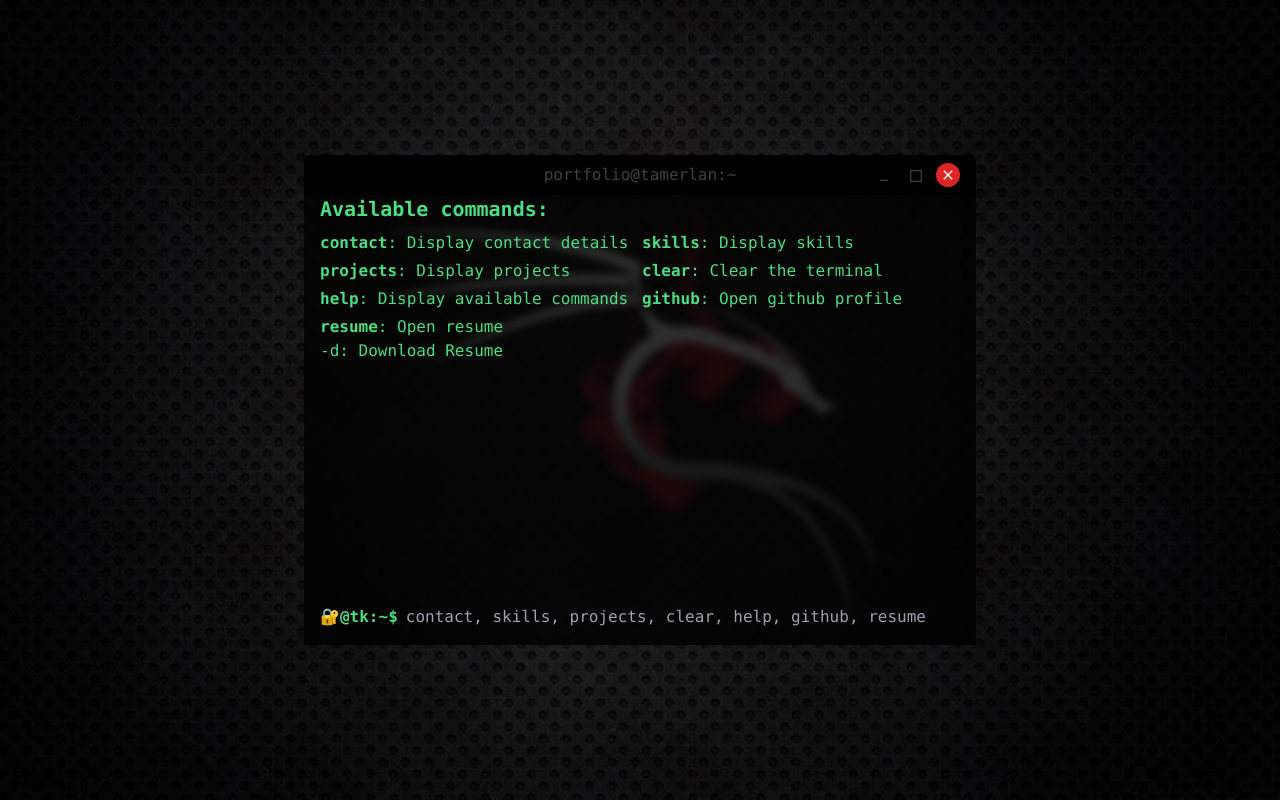
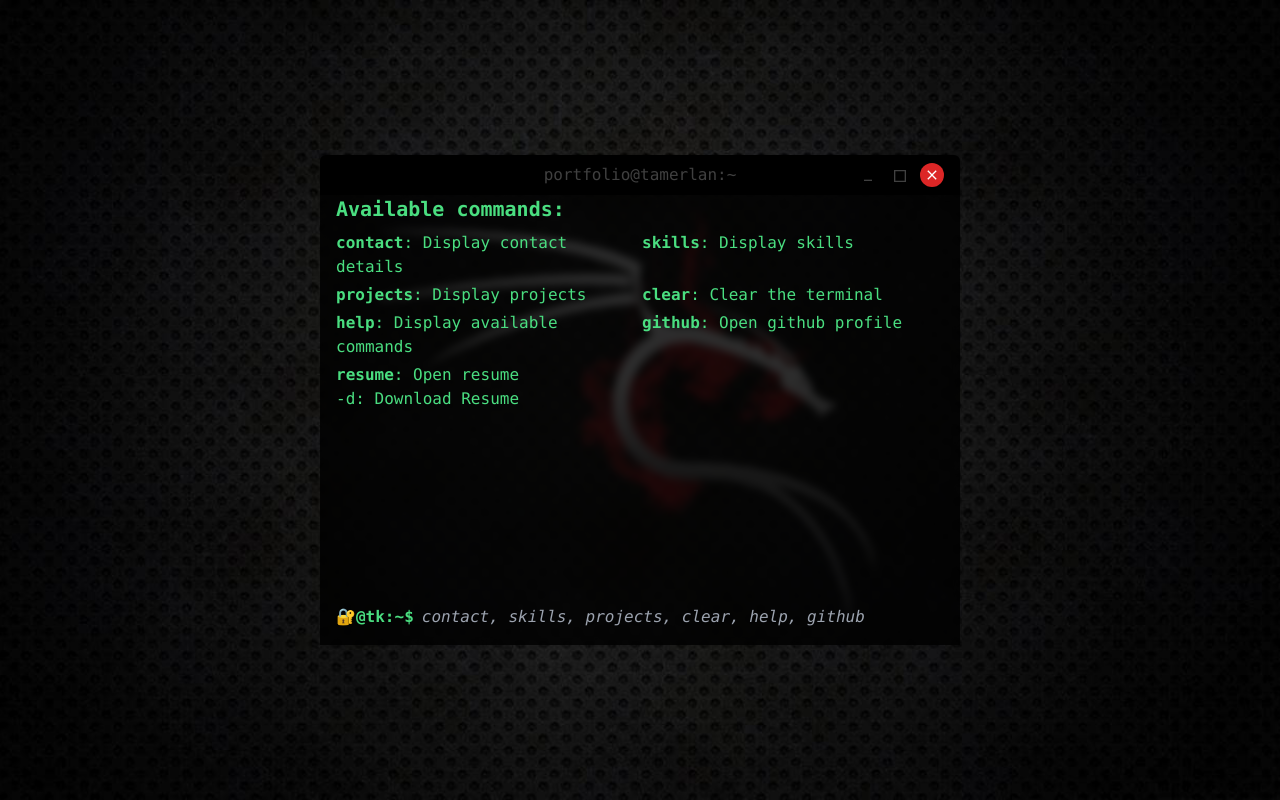
Before and after one commit to TamerlanK/portfolio-terminal, a React (Vite) app: page / in a window 1280 px wide. Built offline with nearby package versions, Linux system fonts and the light colour scheme.

Commit message:
Terminal splitted into Screeen and Input

```diff
--- a/package.json
+++ b/package.json
@@ -15,6 +15,7 @@
     "react-icons": "^5.0.1"
   },
   "devDependencies": {
+    "@types/fast-levenshtein": "^0.0.4",
     "@types/react": "^18.2.66",
     "@types/react-dom": "^18.2.22",
     "@typescript-eslint/eslint-plugin": "^7.2.0",
--- a/src/App.tsx
+++ b/src/App.tsx
@@ -1,12 +1,11 @@
-import Terminal from "./components/Terminal"
-import TerminalHeader from "./components/TerminalHeader"
+import { TerminalHeader, TerminalBody } from "./components"
 
 const App = () => {
   return (
     <main className="max-w-2xl mx-auto">
-      <div className="flex justify-center flex-col h-screen">
+      <div className="flex justify-center flex-col h-screen px-4">
         <TerminalHeader />
-        <Terminal />
+        <TerminalBody />
       </div>
     </main>
   )
--- a/src/components/Terminal.tsx
+++ /dev/null
@@ -1,65 +0,0 @@
-import React, { useCallback, useEffect, useMemo, useRef } from "react"
-import useCommandExecution from "../hooks/useCommandExecution"
-import useTerminalInput from "../hooks/useTerminalInput"
-import { commands } from "../lib/commands"
-
-const Terminal: React.FC = () => {
-  const { input, clearInput, handleInputChange, handleKeyDown, addToHistory } =
-    useTerminalInput()
-  const { output, handleCommand } = useCommandExecution()
-  const terminalRef = useRef<HTMLDivElement>(null)
-
-  const handleSubmit = useCallback(
-    (e: React.FormEvent<HTMLFormElement>) => {
-      e.preventDefault()
-      if (input.trim() !== ""){
-        handleCommand(input.trim())
-        addToHistory(input.trim())
-      }
-      clearInput()
-    },
-    [input, handleCommand, addToHistory, clearInput]
-  )
-
-  const placeholderText = useMemo(
-    () => commands.map((cmd) => cmd.name).join(", "),
-    []
-  )
-
-  useEffect(() => {
-    const terminal = terminalRef.current
-    if (terminal) {
-      terminal.scrollTop = terminal.scrollHeight
-    }
-  }, [output])
-
-  return (
-    <div className="bg-black/80 backdrop-blur-sm text-green-400 p-4 pt-0 font-mono w-full h-[450px] flex flex-col">
-      <div ref={terminalRef} className="flex-1 overflow-y-auto">
-        {output.map((element, index) => (
-          <div key={index} className="mb-1">
-            {element}
-          </div>
-        ))}
-      </div>
-      <form onSubmit={handleSubmit} className="flex">
-        <span className="text-green-400 font-bold">🔐@tk:~$</span>
-        <input
-          type="text"
-          value={input}
-          onChange={(e: React.ChangeEvent<HTMLInputElement>) =>
-            handleInputChange(e.target.value)
-          }
-          onKeyDown={(e: React.KeyboardEvent<HTMLInputElement>) =>
-            handleKeyDown(e)
-          }
-          placeholder={placeholderText}
-          className="bg-transparent text-green-400 outline-none border-none flex-1 ml-2"
-          autoFocus
-        />
-      </form>
-    </div>
-  )
-}
-
-export default Terminal
--- /dev/null
+++ b/src/components/TerminalBody.tsx
@@ -0,0 +1,40 @@
+import React from "react"
+import { TerminalInputField, TerminalScreen } from "."
+import useCommandExecution from "../hooks/useCommandExecution"
+import useTerminalInput from "../hooks/useTerminalInput"
+import { commands } from "../lib/commands"
+
+const TerminalBody = () => {
+  const { input, clearInput, handleInputChange, handleKeyDown, addToHistory } =
+    useTerminalInput()
+  const { output, handleCommand } = useCommandExecution()
+
+  const handleSubmit = (e: React.FormEvent<HTMLFormElement>) => {
+    e.preventDefault()
+    if (input.trim() !== "") {
+      handleCommand(input.trim())
+      addToHistory(input.trim())
+    }
+    clearInput()
+  }
+
+  const placeholderText = commands
+    .slice(0, 6)
+    .map((cmd) => cmd.name)
+    .join(", ")
+
+  return (
+    <div className="bg-black/80 backdrop-blur-sm text-green-400 p-4 pt-0 font-mono w-full h-[450px] flex flex-col">
+      <TerminalScreen output={output} />
+      <TerminalInputField
+        input={input}
+        handleInputChange={handleInputChange}
+        handleKeyDown={handleKeyDown}
+        handleSubmit={handleSubmit}
+        placeholderText={placeholderText}
+      />
+    </div>
+  )
+}
+
+export default TerminalBody
--- /dev/null
+++ b/src/components/TerminalInputField.tsx
@@ -0,0 +1,34 @@
+import React, { useRef } from "react"
+
+interface TerminalInputFieldProps {
+  input: string
+  handleInputChange: (value: string) => void
+  handleKeyDown: (e: React.KeyboardEvent<HTMLInputElement>) => void
+  handleSubmit: (e: React.FormEvent<HTMLFormElement>) => void
+  placeholderText: string
+}
+
+const TerminalInputField: React.FC<TerminalInputFieldProps> = ({
+  input,
+  handleInputChange,
+  handleKeyDown,
+  handleSubmit,
+  placeholderText,
+}) => {
+  return (
+    <form onSubmit={handleSubmit} className="flex">
+      <span className="text-green-400 font-bold">🔐@tk:~$</span>
+      <input
+        type="text"
+        value={input}
+        onChange={(e) => handleInputChange(e.target.value)}
+        onKeyDown={handleKeyDown}
+        placeholder={placeholderText}
+        className="bg-transparent text-green-400 outline-none border-none flex-1 ml-2 placeholder:italic max-sm:placeholder:text-transparent"
+        autoFocus
+      />
+    </form>
+  )
+}
+
+export default TerminalInputField
--- /dev/null
+++ b/src/components/TerminalScreen.tsx
@@ -0,0 +1,28 @@
+import React, { useEffect, useRef } from "react"
+
+interface TerminalScreenProps {
+  output: JSX.Element[]
+}
+
+const TerminalScreen: React.FC<TerminalScreenProps> = ({ output }) => {
+  const terminalRef = useRef<HTMLDivElement>(null)
+
+  useEffect(() => {
+    const terminal = terminalRef.current
+    if (terminal) {
+      terminal.scrollTop = terminal.scrollHeight
+    }
+  }, [output])
+
+  return (
+    <div ref={terminalRef} className="flex-1 overflow-y-auto">
+      {output.map((element, index) => (
+        <div key={index} className="mb-1">
+          {element}
+        </div>
+      ))}
+    </div>
+  )
+}
+
+export default TerminalScreen
--- a/src/components/Welcome.tsx
+++ b/src/components/Welcome.tsx
@@ -1,6 +1,4 @@
-import React from "react"
-
-const Welcome: React.FC = () => {
+const Welcome = () => {
   return (
     <div className="flex justify-center text-[8px] sm:text-[10px] leading-none pr-12 mt-5 select-none">
       <pre>
--- a/src/hooks/useCommandExecution.tsx
+++ b/src/hooks/useCommandExecution.tsx
@@ -1,15 +1,13 @@
 import { useState } from "react"
 import { Contact, Help, Projects, Resume, Skills, Welcome } from "../components"
 import { COMMANDS, commands } from "../lib/commands"
-import { getClosestSuggestion, parseFlags } from "../lib/utils"
-import { GITHUB_URL } from "../lib/constants"
+import { getClosestSuggestion, openGithub, parseFlags } from "../lib/utils"
 
 const MAX_OUTPUT_LENGTH = 20
-const INITIAL_OUTPUT = [<Welcome />, <Help />].slice(1, 2)
 
 const useCommandExecution = () => {
+  const INITIAL_OUTPUT = [<Welcome />, <Help />].slice(1, 2) //TODO!: Reset back to original array
   const [output, setOutput] = useState<JSX.Element[]>(INITIAL_OUTPUT)
-  console.log(output.length)
 
   const handleCommand = (command: string) => {
     const { baseCommand, flags } = parseFlags(command)
@@ -38,7 +36,7 @@ const useCommandExecution = () => {
           newOutput.push(<Resume key={output.length + 1} flags={flags} />)
           break
         case COMMANDS.GITHUB:
-          window.open(GITHUB_URL, "_blank")
+          openGithub()
           break
         default:
           break
--- a/src/lib/utils.ts
+++ b/src/lib/utils.ts
@@ -1,6 +1,6 @@
 import { commands } from "./commands"
 import levenshtein from "fast-levenshtein"
-import { RESUME_URL } from "./constants"
+import { GITHUB_URL, RESUME_URL } from "./constants"
 
 type ParsedCommand = {
   baseCommand: string
@@ -33,6 +33,8 @@ export const getClosestSuggestion = (command: string): string | null => {
   return closestSuggestion
 }
 
+export const openGithub = () => window.open(GITHUB_URL, "_blank")
+
 export const downloadResume = () => {
   if (!RESUME_URL) {
     console.error("Resume URL is not provided")
```
Also changed, not shown: src/components/index.ts (+8 -3 lines), 1 other file (tests, documents, lock files or other folders).
